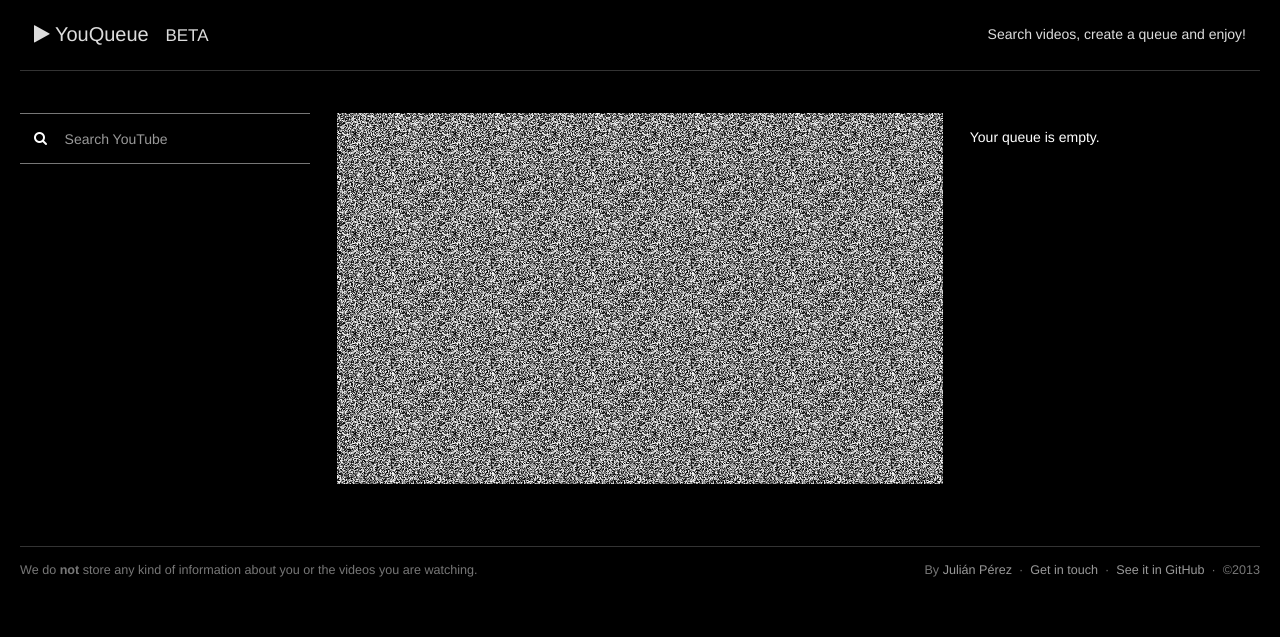
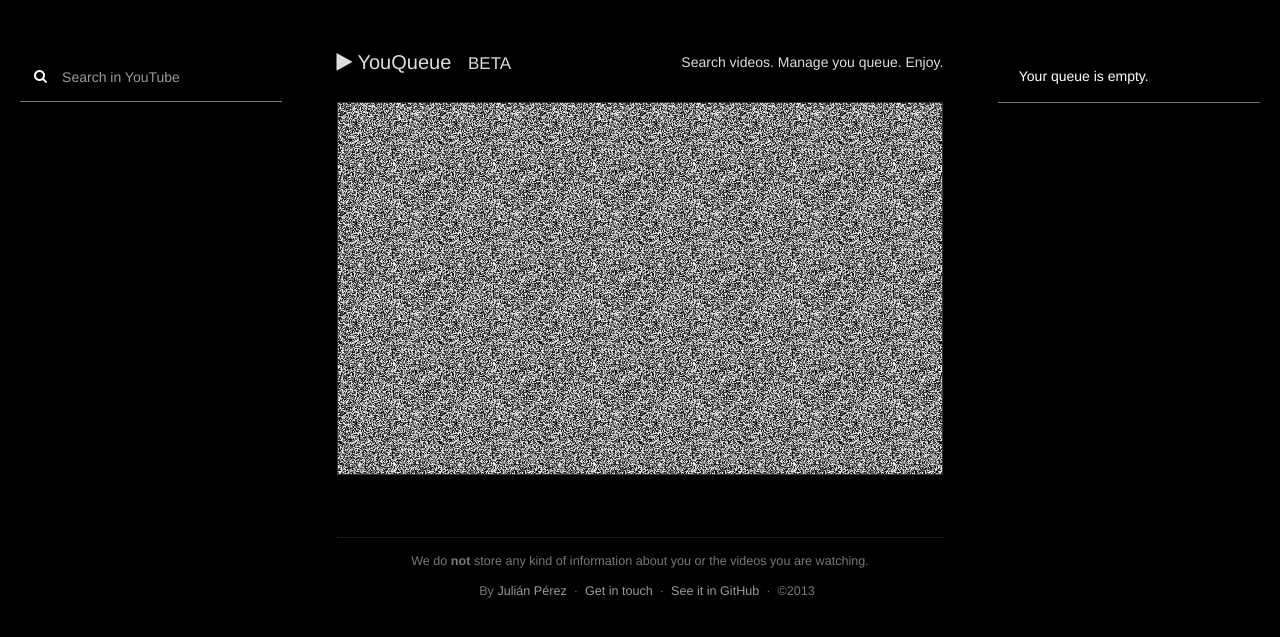
Before and after one commit to jcpmmx/YouQueue, a Django app: page / in a window 1280 px wide. Shown: the top 637 px of the page. Run offline with Django 3.2, Linux system fonts and the light colour scheme.

Commit message:
Interface improvements

```diff
--- a/static/css/global.css
+++ b/static/css/global.css
@@ -1,15 +1,11 @@
-body
-{
+body {
     background: #000;
 }
-header .navbar
-{
-    margin: 0;
-    border-bottom: 1px solid #333;
+header .navbar {
+    margin: 0 0 1em;
 }
-header .navbar .navbar-inner
-{
-    padding: 1em;
+header .navbar .navbar-inner {
+    padding: 0 0 4px;
     background: transparent;
     border: none;
     box-shadow: none;
@@ -23,31 +19,32 @@ header .navbar .brand:hover {
     color: #fff;
     text-shadow: 3px 0px 3px #555;
 }
-footer
-{
-    padding: 1em 0;
+footer {
     color: #777;
-    border-top: 1px solid #333;
-    text-align: center;
     font-size: 0.9em;
     font-weight: 200;
 }
-footer a
-{
+footer div {
+    padding: 1em 0;
+    border-top: 1px dotted #333;
+}
+footer a {
     color: #999;
 }
-footer a:hover
-{
+footer a:hover {
     color: #fff;
     text-decoration: none;
 }
 
 
+.div_list_title {
+    margin-top: 1em;
+    padding: 10px 1em 1em;
+    border-bottom: 1px solid #777;
+}
 .ul_video_list li {
     padding: 1em;
-    border: 1px solid #333;
-    border-left: none;
-    border-right: none;
+    border-bottom: 1px solid #333;
 }
 .ul_video_list li:hover {
     background: #333;
@@ -72,11 +69,11 @@ footer a:hover
     padding: 3em 0;
     color: #fff;
 }
-#div_search_input {
-    padding: 1em;
-    border: 1px solid #777;
-    border-left: none;
-    border-right: none;
+#div_search {
+    padding-right: 2em;
+}
+#div_queue {
+    padding-left: 2em;
 }
 #div_search_input #div_search_widgets,
 #div_search_input #div_search_widgets .pull-right{
@@ -109,6 +106,7 @@ footer a:hover
     padding-top: 30px;
     overflow: hidden;
     background: url('../img/video_off.gif') repeat;
+    border: 1px solid #333;
 }
 #div_video_container iframe,
 #div_video_container object,
@@ -129,6 +127,9 @@ footer a:hover
     padding: 0;
     margin: 0;
 }
+#ul_search_results li p.muted {
+    line-height: 1em;
+}
 #ul_search_results li img {
     width: 70px;
 }
@@ -143,8 +144,10 @@ footer a:hover
     color: #fff;
     cursor: pointer;
 }
-#p_empty_queue {
-    padding-top: 1em;
+#p_queue_status {
+    height: 22px;
+    padding: 0;
+    margin: 0 0.5em;
 }
 #div_search_loading {
     -webkit-animation: rotateIn 1s infinite;
--- a/static/js/global.js
+++ b/static/js/global.js
@@ -247,22 +247,24 @@ function($, _, Backbone, Handlebars, VP) {
             },
             check_queue_size: function() {
                 if (queueVideos.length === 0) {
-                    $('#p_empty_queue').show();
+                    playerControlsView.hide_controls();
+                    $('#p_queue_status').text('Your queue is empty.');
                     $('#ul_queue').hide();
-                    playerControlsView.hide_controls();
                 }
                 else {
-                    $('#p_empty_queue').hide();
-                    $('#ul_queue').show();
+                    var queue_status = queueVideos.length + ' videos in your queue.';
                     playerControlsView.show_controls();
                     if (queueVideos.length === 1) {
                         var first_video = queueVideos.at(0);
+                        queue_status = '1 video in your queue.';
                         if (queueVideos.previous_size === 0) {
                             VP.cue_video(first_video.get_ytid(), function(e) {
                                 playerControlsView.trigger('player_changed', { current_video: e.target.getVideoData().video_id, new_state: e.data });
                             });
                         }
                     }
+                    $('#p_queue_status').text(queue_status);
+                    $('#ul_queue').show();
                 }
             },
             play_video: function(e) {
--- a/templates/global.html
+++ b/templates/global.html
@@ -31,26 +31,14 @@
     <body>
         <div id="div_main" class="container-fluid">
             <div class="row-fluid">
-                <header>
-                    <div class="navbar navbar-inverse">
-                        <div class="navbar-inner">
-                            <div class="container">
-                                <a class="brand" href="{% url 'index' %}"><i class="icon-play"></i> YouQueue &nbsp; <small>BETA</small></a>
-                                <ul class="nav pull-right">
-                                    <p class="navbar-text pull-right">Search videos, create a queue and enjoy!</p>
-                                </ul>
-                            </div>
-                        </div>
-                    </div>
-                </header>
                 <div id="div_content">
                     <div class="row-fluid">
                         <div id="div_search" class="span3">
-                            <div id="div_search_input" class="clearfix">
+                            <div id="div_search_input" class="div_list_title clearfix">
                                 <div id="div_search_widgets" class="pull-left clearfix">
                                     <div class="pull-left"><i class="icon-search"></i></div>
                                     <div class="pull-right">
-                                        <input id="input_search" type="text" placeholder="Search YouTube">
+                                        <input id="input_search" type="text" placeholder="Search in YouTube">
                                     </div>
                                 </div>
                                 <div id="div_search_loading" class="pull-right hide"><i class="icon-spinner"></i></div>
@@ -58,6 +46,18 @@
                             <ul id="ul_search_results" class="ul_video_list unstyled"></ul>
                         </div>
                         <div id="div_video" class="span6">
+                            <header>
+                                <div class="navbar navbar-inverse">
+                                    <div class="navbar-inner">
+                                        <div class="container">
+                                            <a class="brand" href="{% url 'index' %}"><i class="icon-play"></i> YouQueue &nbsp; <small>BETA</small></a>
+                                            <ul class="nav pull-right">
+                                                <p class="navbar-text pull-right">Search videos. Manage you queue. Enjoy.</p>
+                                            </ul>
+                                        </div>
+                                    </div>
+                                </div>
+                            </header>
                             <div id="div_video_container">
                                 <div id="player"></div>
                             </div>
@@ -76,8 +76,10 @@
                             </div>
                         </div>
                         <div id="div_queue" class="span3">
+                            <div class="div_list_title clearfix">
+                                <p id="p_queue_status">Your queue is empty.</p>
+                            </div>
                             <ul id="ul_queue" class="ul_video_list unstyled sortable hide"></ul>
-                            <p id="p_empty_queue">Your queue is empty.</p>
                         </div>
                     </div>
                     {% verbatim %}
@@ -107,11 +109,10 @@
                         </script>
                     {% endverbatim %}
                 </div>
-                <footer class="clearfix">
-                    <div class="pull-left">
-                        We do <strong>not</strong> store any kind of information about you or the videos you are watching.
-                    </div>
-                    <div class="pull-right">
+                <footer class="row-fluid">
+                    <div class="span6 offset3 text-center">
+                        <p>We do <strong>not</strong> store any kind of information about you or the videos you are watching.</p>
+                        <p>
                             &nbsp;&nbsp;&nbsp;
                             By <a href="http://co.linkedin.com/in/jcpmmx/" target="_blank">Juli&aacute;n P&eacute;rez</a>
                             &nbsp;&middot;&nbsp;
@@ -120,6 +121,7 @@
                             <a href="http://github.com/jcpmmx/youqueue" target="_blank">See it in GitHub</a>
                             &nbsp;&middot;&nbsp;
                             &copy;2013
+                        </p>
                     </div>
                 </footer>
             </div>
```
Also changed, not shown: TODO.md (deleted, +0 -6 lines), 1 other file. Lines whose indentation alone changed are shown as unchanged.
